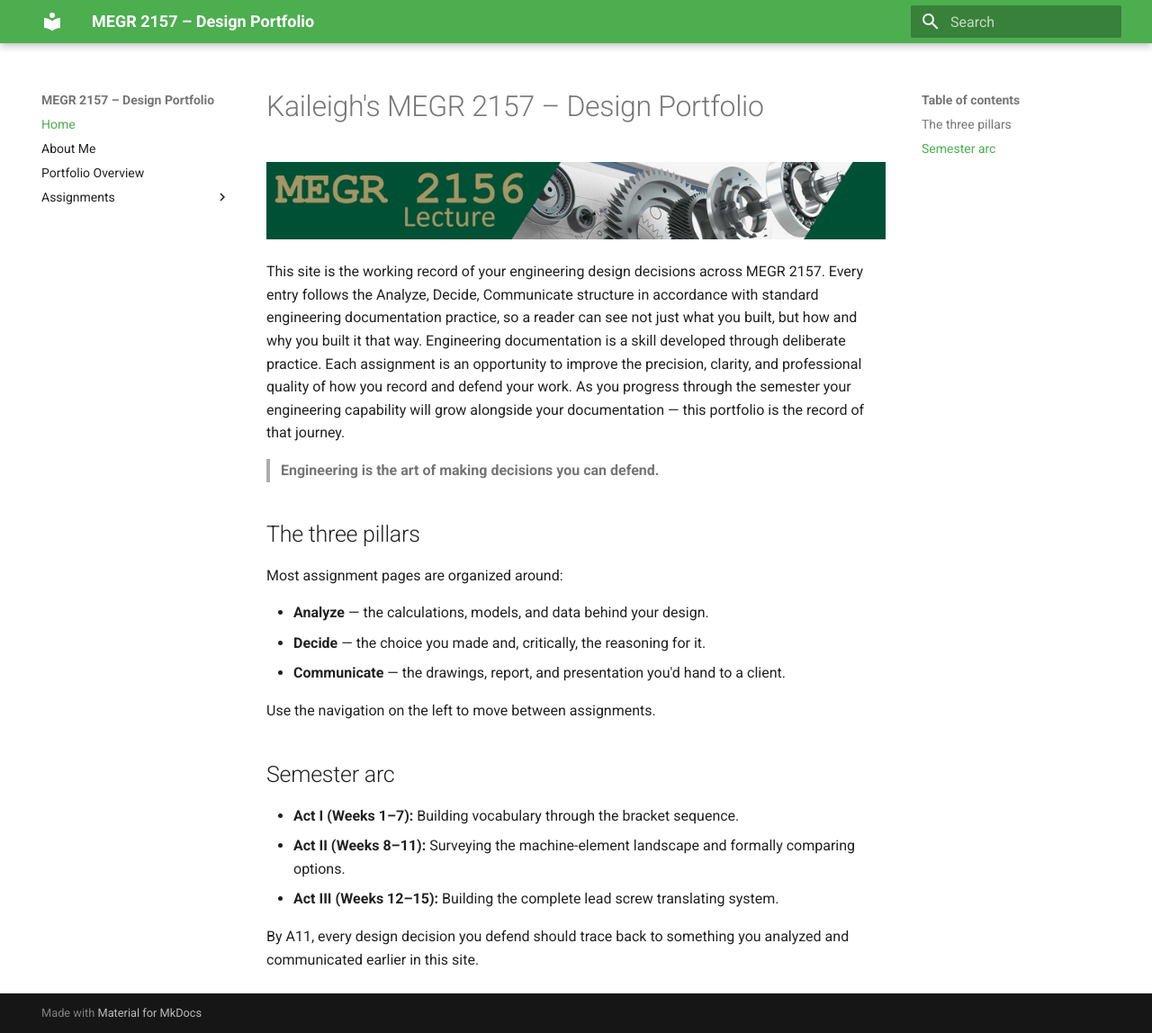
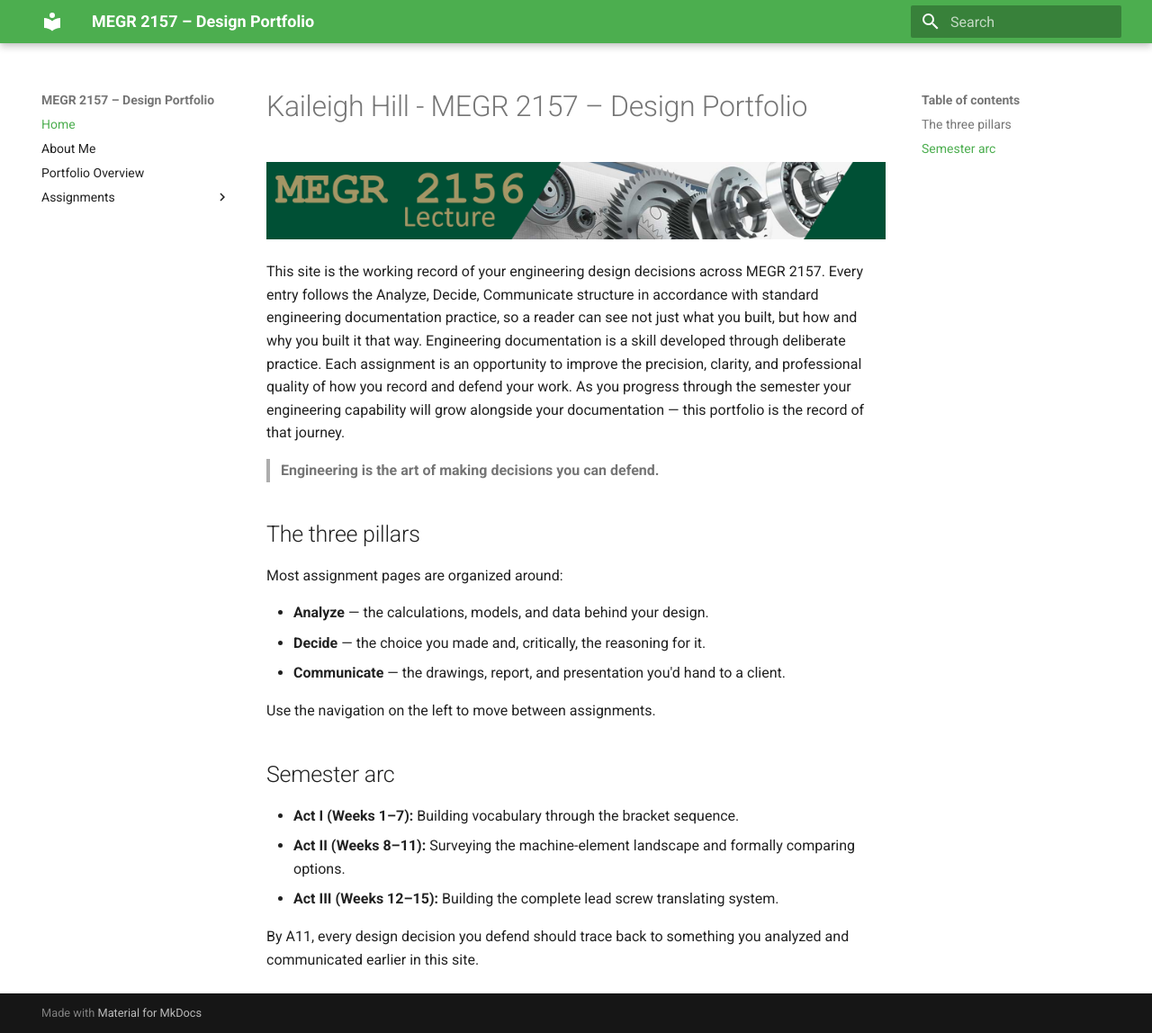
Before and after one commit to KaileighAnn/kaileighs-megr2157-portfolio, an MkDocs documentation site: the page built from docs/index.md, in a window 1280 px wide and 1148 px high. Shown: the whole window at 90% size. Built offline with MkDocs 1.6.1 and Material for MkDocs 9.7.7, drawn with Linux system fonts in a browser that asks for light colours.

Commit message:
Update portfolio title from 'Kaileigh's' to 'Kaileigh Hill'

```diff
--- a/docs/index.md
+++ b/docs/index.md
@@ -1,4 +1,4 @@
-# Kaileigh's MEGR 2157 – Design Portfolio
+# Kaileigh Hill - MEGR 2157 – Design Portfolio
 
 ![MEGR 2156-7 Title](MEGR2156title.png)
 
```
